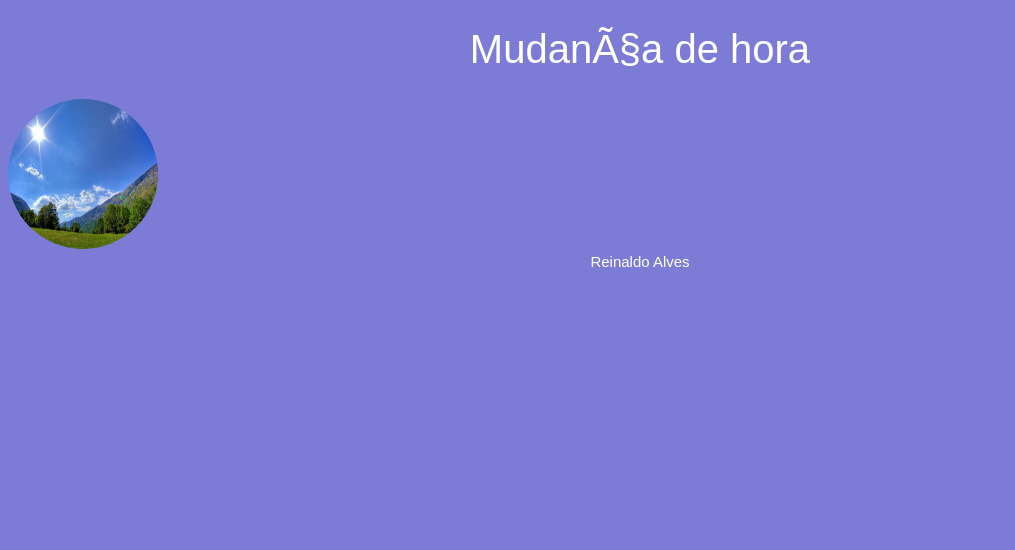
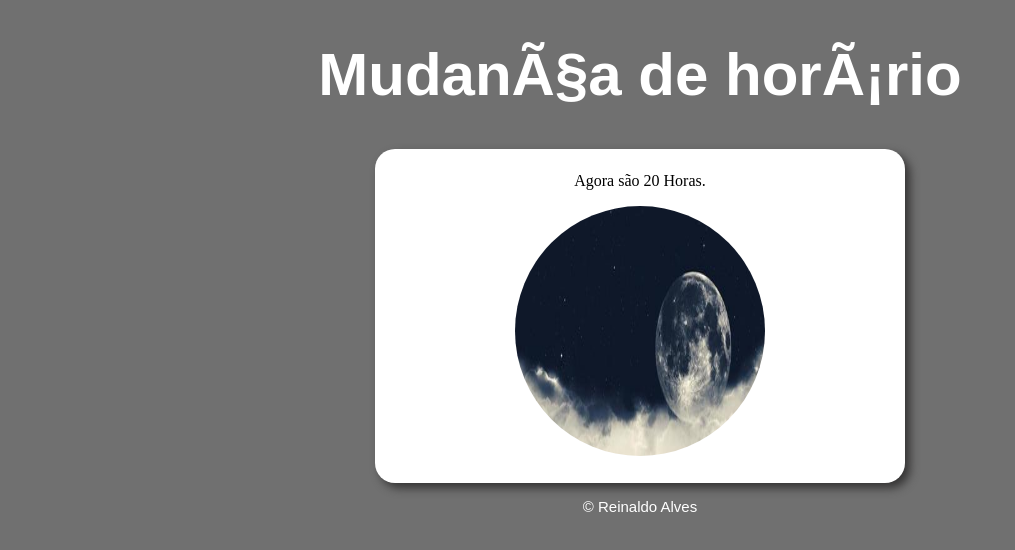
Before and after one commit to Kingnaldo1337/Aulas_js, a plain HTML site: page Exercicios/exercicio01/index.html in a window 1280 px wide. Shown: the whole page, without its empty margins (0-1015 px from the left). Drawn offline with Linux system fonts and the light colour scheme.

Commit message:
exercicio completo

```diff
--- a/Exercicios/exercicio01/index.html
+++ b/Exercicios/exercicio01/index.html
@@ -6,12 +6,22 @@
     <title>Página do dia</title>
     <link rel="stylesheet" href="style.css">
 </head>
-<body>
+<body onload="carregar()">
 
-    <h1 >Mudança de hora</h1>
-    <section id="section1"></section>
-    <img src="images/mais-um-dia-de-sol-e-temperatura-elevada-em-sc-1595502961.jpg"/>
-    <footer>Reinaldo Alves</footer>
+    <header>
+        <h1>Mudança de horário</h1>
+    </header>
+    <section id="section1">
+        <div id="msg">
+            imagem de dia
+        </div>
+        <div id="foto">
+            <img id="imagem" src="images/mais-um-dia-de-sol-e-temperatura-elevada-em-sc-1595502961.jpg" alt="Imagem de dia" >
+        </div>
+    </section>
+    <footer>
+        <p>&copy; Reinaldo Alves</p>
+    </footer>
 
     <script src="script.js"></script>
 
--- a/Exercicios/exercicio01/script.js
+++ b/Exercicios/exercicio01/script.js
@@ -0,0 +1,21 @@
+function carregar() {
+    var msg = window.document.getElementById('msg')
+    var imagem = window.document.getElementById('imagem')
+    var data = new Date()
+    var hora = data.getHours()
+    var hora = 20
+    msg.innerHTML = (`Agora são ${hora} Horas.`)
+    if (hora >= 0 && hora <12){
+        //BOM DIA
+        imagem.src = "images/mais-um-dia-de-sol-e-temperatura-elevada-em-sc-1595502961.jpg"
+        document.body.style.background = "#4848f7"
+    }else if(hora >= 12 && hora <=18){
+        //Boa Tarde
+        imagem.src = "images/tarde.webp"
+        document.body.style.background = "#dcab03"
+    }else{
+        //boa noite
+        imagem.src = "images/noite.jpg"
+        document.body.style.background = "#707070"
+    }
+}
--- a/Exercicios/exercicio01/style.css
+++ b/Exercicios/exercicio01/style.css
@@ -2,8 +2,8 @@ body{
     background-color: rgb(124, 124, 214);
 }
 
-h1{
-    font: normal 40px Arial;
+header{
+    font: normal 30px Arial;
     color: white;
     text-align: center;
 
@@ -15,20 +15,25 @@ footer{
     font: normal 15px Arial;
 }
 
-img{
-    width: 150px;
-    height: 150px;
+div{
+    text-align: center;
+    padding: 8px;
+}
+
+#imagem{
+    width: 250px;
+    height: 250px;
     border-radius: 50%;
-    margin: ;
-
+    margin:auto;
 
 }
 
 
-section1{
-    background-color: red;
-    width: 400px;
-    height: 400px;
-    margin: 50px auto;
+#section1{
+    background-color:   white;
+    padding: 15px;
+    width: 500px;
+    margin: auto;
     border-radius: 20px;
+    box-shadow: 5px 5px 10px rgb(53, 52, 52);
 }
```
Also changed, not shown: Exercicios/exercicio01/images/noite.jpg (added), Exercicios/exercicio01/images/tarde.webp (added).
